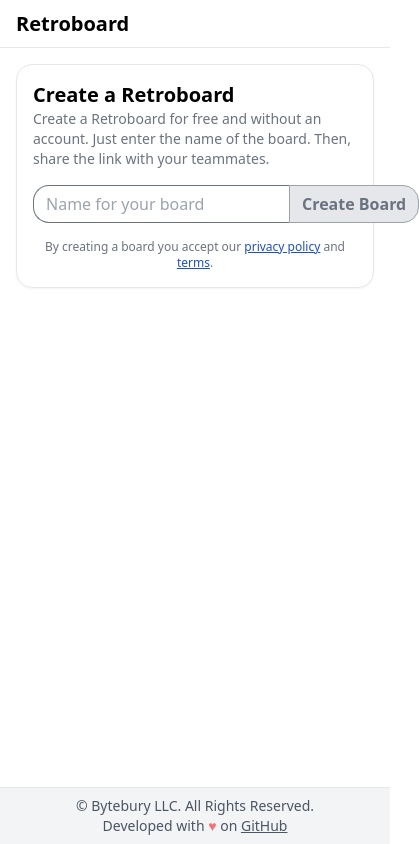
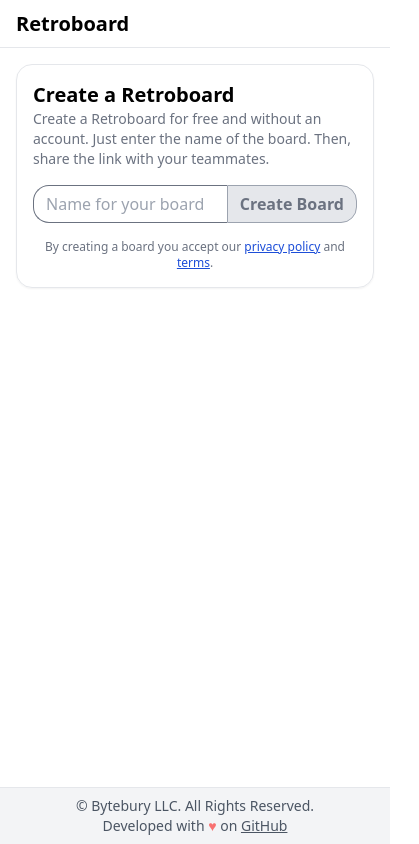
Before and after one commit to marcellodotgg/retroboard-org, an Angular app: page / in a window 390 px wide. Shown: the whole page, 419 px wide, since content can reach past the window. Built offline with nearby package versions, Linux system fonts and the light colour scheme.

Commit message:
fix: input would not resize on mobile

```diff
--- a/src/app/pages/home-page/home-page.component.scss
+++ b/src/app/pages/home-page/home-page.component.scss
@@ -20,7 +20,7 @@
 
   form {
     input[type="text"] {
-      @apply flex-grow rounded-l-2xl border border-gray-400 py-1.5 px-3;
+      @apply flex-grow rounded-l-2xl border border-gray-400 py-1.5 px-3 min-w-3;
       @apply border-r-0 transition-colors duration-200 focus:border-gray-500;
     }
 
```
